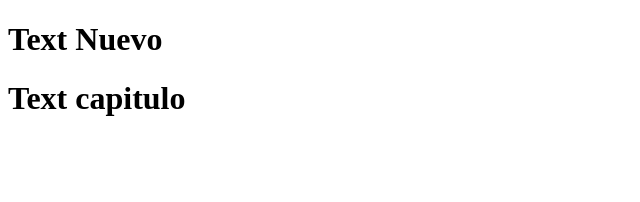
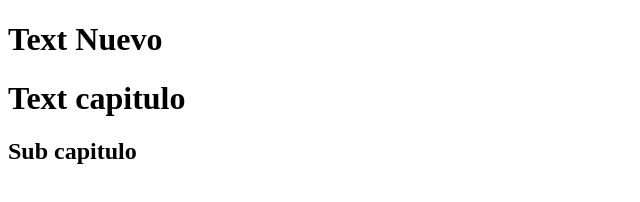
Before and after one commit to santiagog-in/proyectogit, a plain HTML site: page index.html in a window 1280 px wide. Shown: the whole page, without its empty margins (0-640 px from the left). Drawn offline with Linux system fonts and the light colour scheme.

Commit message:
se agrego su capitulo

```diff
--- a/index.html
+++ b/index.html
@@ -8,5 +8,6 @@
 <body>
     <h1>Text Nuevo</h1>
     <h1>Text capitulo</h1>
+    <h2>Sub capitulo</h2>
 </body>
 </html>
```
